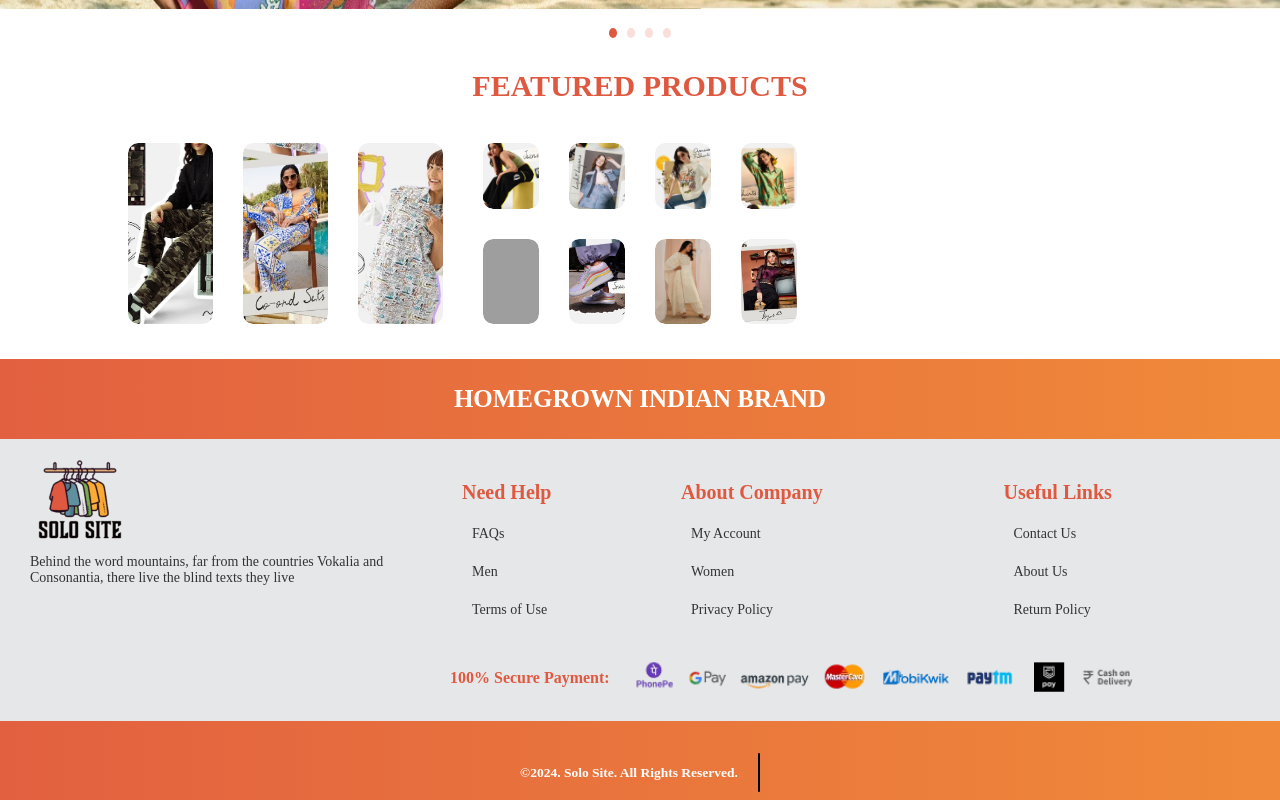
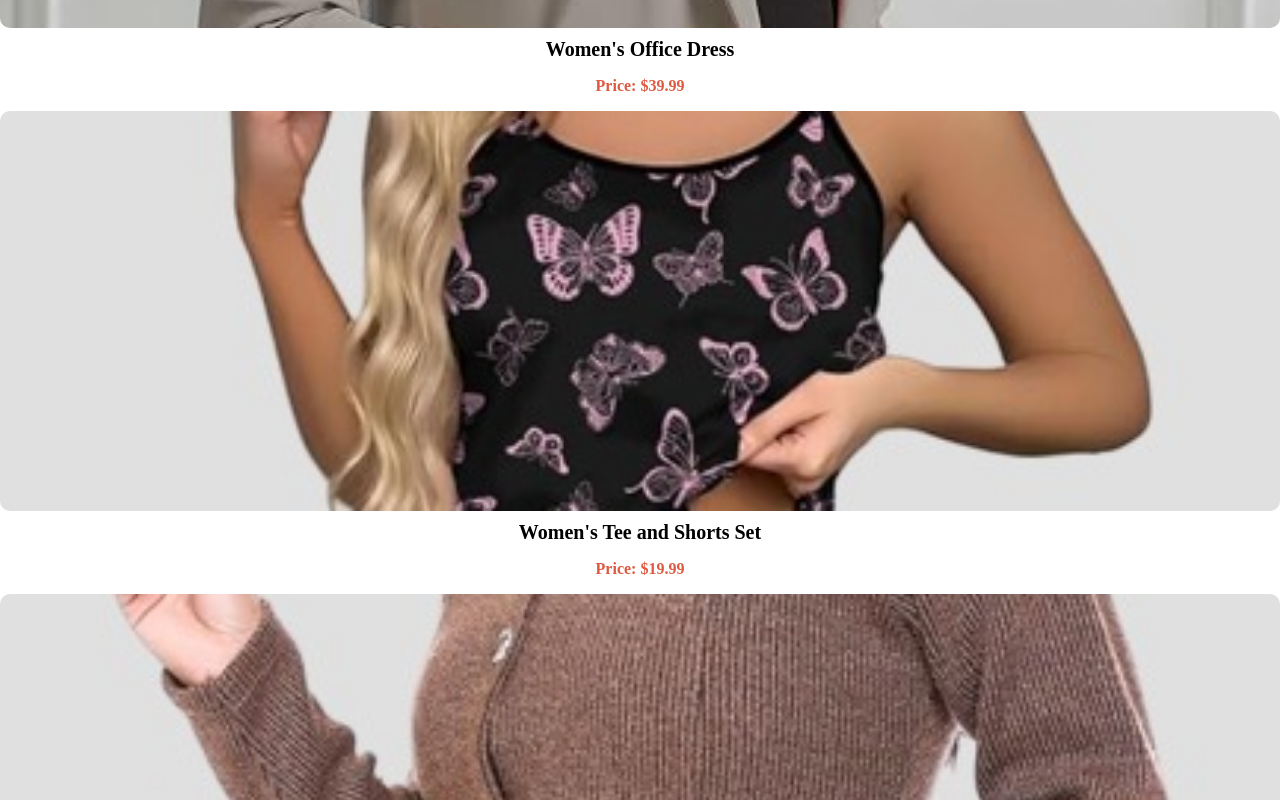
Before and after one commit to Tushar-Deshwal-tech/React-Shop-Application, a React (Vite) app: page /Womens in a window 1280 px wide. Shown: the part 4440-5240 px from the top of the page. Built offline with nearby package versions, Linux system fonts and the light colour scheme; grey boxes are pictures that could not be loaded.

Commit message:
Update Womens.jsx

```diff
--- a/pages/Womens.jsx
+++ b/pages/Womens.jsx
@@ -20,7 +20,7 @@ function Womens() {
   return (
     <div>
       <div className="page">WOMENS PRODUCTS</div>
-      <div className="products">
+      <div className="products-first">
         {Women_Products_Data.map((product, index) => (
           <div>
             <div className="products-images" key={index}>
@@ -43,7 +43,7 @@ function Womens() {
         <Sliding_images images={womens_sliding_image} />
       </div>
       <div className="text">FEATURED PRODUCTS</div>
-      <div className="products">
+      <div>
         <div className="three-column">
           {womensfirstThreeImages.map((image, index) => (
             <div className="image">
```
